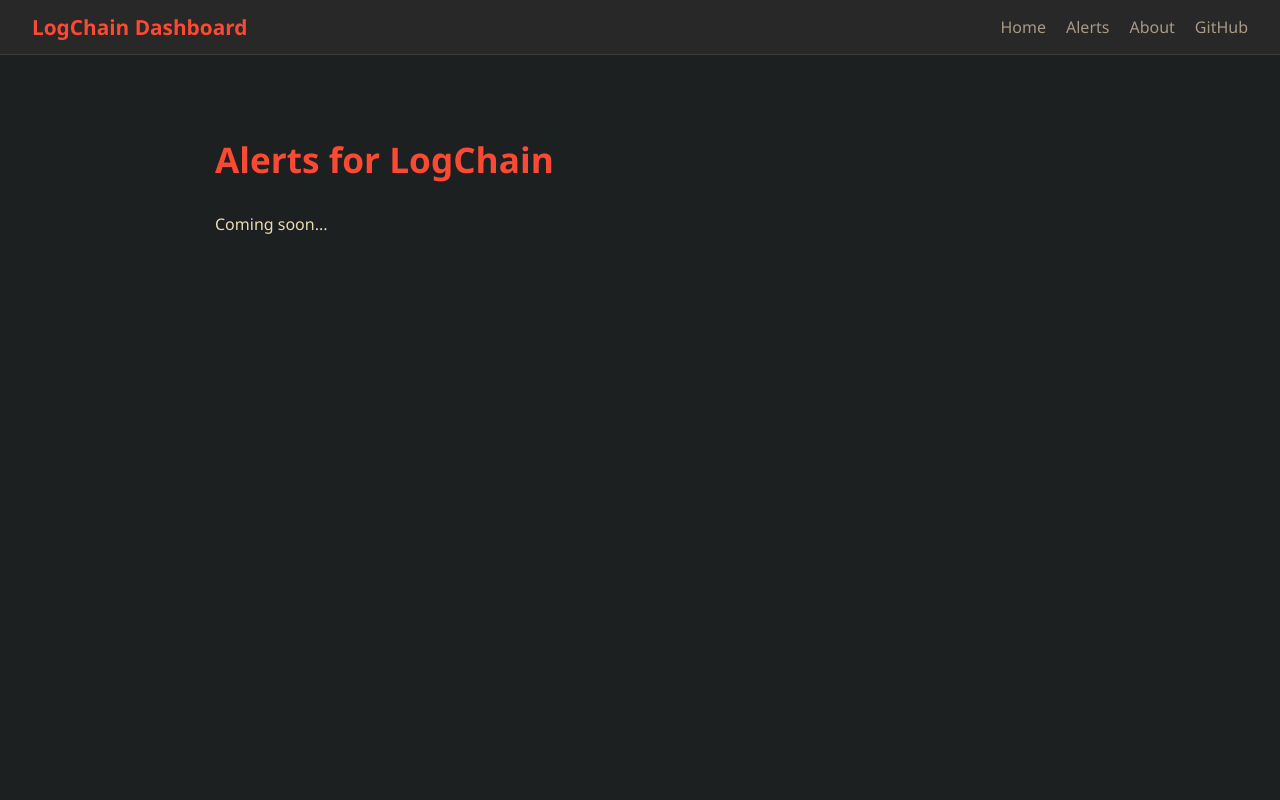
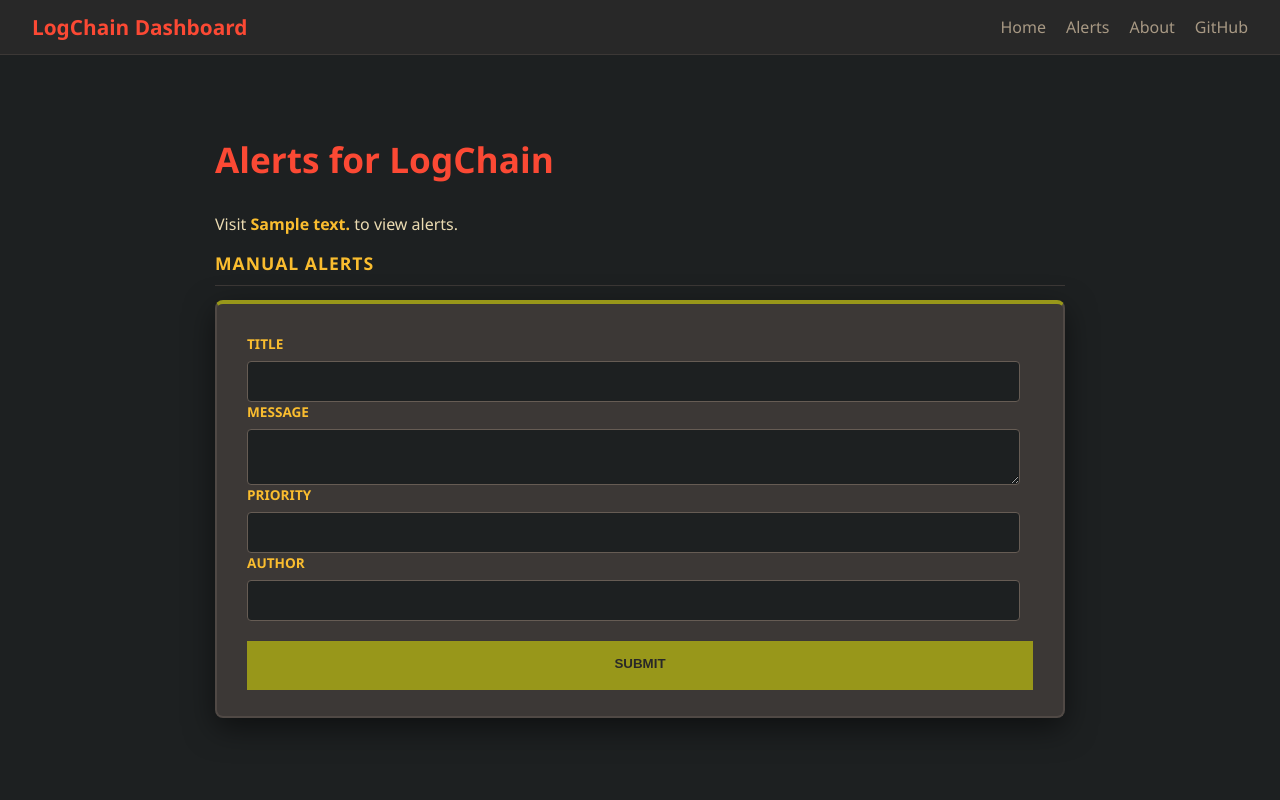
Before and after one commit to austindriggs/logchain, a Flask app: template src/templates/alert.html in a window 1280 px wide. Run offline with Flask 3, Linux system fonts and the light colour scheme; the template is opened without the code that fills it: values that come from a table or form of the project are taken from there, most other values are stand-ins (such as "Sample title", 1, 10 or a date in 2020); some libraries are stand-ins or nearby versions.

Commit message:
bad commit: so many changes

```diff
--- a/requirements.txt
+++ b/requirements.txt
@@ -1,6 +1,9 @@
 # Web Framework
 Flask==3.0.2
 PyYAML==6.0.1
+Flask-WTF>=1.2.1
+wtforms==3.0.1
+bootstrap-flask>=2.0.0
 
 # Docker Integration (to monitor logs)
 docker>=7.0.0
@@ -8,6 +11,7 @@ apscheduler>=3.10.4
 
 # Networking & Notifications
 requests==2.31.0
+python-dotenv==1.0.1
 
 # Cryptography (Standard library hashlib is usually enough,
 # but these are helpful for advanced anchoring)
--- a/src/alert.py
+++ b/src/alert.py
@@ -0,0 +1,64 @@
+import requests
+import os
+from dotenv import load_dotenv
+from flask_wtf import FlaskForm
+from wtforms import StringField, TextAreaField, IntegerField, SubmitField
+from wtforms.validators import DataRequired
+
+
+NTFY_URL, NTFY_TOPIC = None, None
+
+
+class ManualAlert(FlaskForm):
+    title = StringField('Title', validators=[DataRequired()])
+    message = TextAreaField('Message', validators=[DataRequired()])
+    priority = IntegerField('Priority', validators=[DataRequired()])
+    author = StringField('Author', validators=[DataRequired()])
+    submit = SubmitField('Submit')
+
+
+# get env variables
+def start_ntfy():
+    global NTFY_URL, NTFY_TOPIC
+
+    try:
+        load_dotenv()
+        NTFY_URL = os.getenv("NTFY_URL")
+        NTFY_TOPIC = os.getenv("NTFY_TOPIC")
+    except Exception as e:
+        print(f"Error starting ntfy: {e}")
+
+    if NTFY_URL is None or NTFY_TOPIC is None:
+        print("Error: NTFY_URL and NTFY_TOPIC must be set in environment variables.")
+        exit(1)
+
+    try:
+        print(f"Starting ntfy at: {NTFY_URL}/{NTFY_TOPIC}")
+        send_ntfy("LogChain Alert System Started",
+                    "The LogChain alert system has been initialized and is ready to send notifications.",
+                    priority=3)
+    except Exception as e:
+        print(f"Error connecting to ntfy: {e}")
+
+
+# verify ntfy url and topic
+def get_ntfy():
+    return f"{NTFY_URL}/{NTFY_TOPIC}"
+
+
+# basic function to send a notification through ntfy
+def send_ntfy(title, message, priority, tags=None, click=None, delay=None):
+    headers = {
+        "Title": title,
+        "Priority": str(priority),
+    }
+
+    if tags: headers["Tags"] = tags
+    if click: headers["Click"] = click
+    if delay: headers["Delay"] = delay
+
+    requests.post(
+        f"{NTFY_URL}/{NTFY_TOPIC}",
+        data=message.encode("utf-8"),
+        headers=headers
+    )
--- a/src/app.py
+++ b/src/app.py
@@ -1,27 +1,56 @@
 # https://flask.palletsprojects.com/en/stable/quickstart/
 
-from flask import Flask, render_template
-import log
+from flask import Flask, render_template, redirect, url_for
+from flask_wtf import FlaskForm, CSRFProtect
+from flask_bootstrap import Bootstrap5
+import secrets
+import log, alert
+
 
 app = Flask(__name__)
 
+
+foo = secrets.token_urlsafe(16)
+app.secret_key = foo
+csrf = CSRFProtect(app)
+bootstrap = Bootstrap5(app)
+
+
 @app.route('/about/')
-def about():
+def about_page():
     return render_template('about.html')
 
 
-@app.route('/alert/')
-def alert():
-    return render_template('alert.html')
+@app.route('/alert/', methods=['GET', 'POST'])
+def alert_page():
+    alert.start_ntfy()
+    #alert.send_ntfy("Accessing alerts page", "User accessed the alerts page.", 1)
+
+    manual_alert_form = alert.ManualAlert()
+    if manual_alert_form.validate_on_submit():
+        title = manual_alert_form.title.data
+        message = manual_alert_form.message.data
+        priority = manual_alert_form.priority.data
+        author = manual_alert_form.author.data
+
+        full_message = f"{message}\n\nAuthor: {author}"
+        alert.send_ntfy(title, full_message, priority)
+
+        return redirect(url_for('alert_page'))
+
+    return render_template('alert.html', ntfy_address=alert.get_ntfy(), manual_alert_form=manual_alert_form)
 
 
 @app.route('/')
-def index():
+def index_page():
     container_logs = log.get_logs()
     return render_template('index.html', logs=container_logs)
 
 
 if __name__ == '__main__':
+    # initialize background activities
+    #alert.start_ntfy()
+
     # 0.0.0.0 allows the app to be accessible from outside the container
     # Port 5000 is the default Flask port, but it can be changed if needed (especially in the docker-compose.yml)
     # debug=True enables auto-reloading and better error messages during development, NOT production
--- a/src/log.py
+++ b/src/log.py
@@ -10,7 +10,7 @@ captured_logs = {}
 
 # eventually this will get configured from the yaml file
 def remove_excluded_containers(containers):
-    containers = [c for c in containers if c.name != 'logchain_web']
+    containers = [c for c in containers if c.name != 'logchain']
     return containers
 
 
--- a/src/static/alert.css
+++ b/src/static/alert.css
@@ -1,3 +1,5 @@
+@import "theme.css";
+
 /* Force the body to use your variable and fill the screen */
 body {
     background-color: var(--bg-hard) !important;
@@ -43,10 +45,34 @@ body {
     padding: 0 20px;
 }
 
+/* Target all links inside the alert container */
+.alert-container a {
+    color: #fabd2f !important; /* Gruvbox Yellow */
+    font-weight: bold;
+    text-decoration: none; /* Removes the underline */
+    transition: color 0.2s ease;
+}
+
+/* Change color slightly when hovering */
+.alert-container a:hover {
+    color: #fe8019 !important; /* Gruvbox Orange on hover */
+    text-decoration: underline;
+}
+
 h1 {
     color: var(--gb-red);
     font-size: 2.2rem;
     margin-bottom: 30px;
+}
+
+h2 {
+    color: var(--gb-yellow);
+    font-size: 1.1rem;
+    text-transform: uppercase;
+    letter-spacing: 1px;
+    margin-top: 0;
+    border-bottom: 1px solid var(--bg-element);
+    padding-bottom: 10px;
 }
 
 /* The Card - using your --bg-soft variable */
@@ -68,3 +94,71 @@ h1 {
 strong {
     color: var(--gb-yellow);
 }
+
+
+/* --- BOOTSTRAP FORM OVERRIDES (HIGH CONTRAST) --- */
+
+/* The main form box - Added a border-top for a 'header' feel */
+.alert-container form {
+    background-color: #3c3836 !important; /* bg1 */
+    padding: 30px;
+    border-radius: 8px;
+    border: 2px solid #504945; /* Lighter border to define the shape */
+    border-top: 4px solid var(--gb-green);
+    width: 100%;
+    box-sizing: border-box;
+    box-shadow: 0 10px 30px rgba(0, 0, 0, 0.5); /* Shadow to lift it off the page */
+}
+
+/* Labels - Switched to Yellow to make them pop */
+.form-label {
+    color: #fabd2f !important; /* Yellow foreground */
+    font-weight: bold;
+    display: block;
+    margin-bottom: 8px;
+    text-transform: uppercase;
+    font-size: 0.85rem;
+}
+
+/* Input boxes - Deep black background with cream text */
+.form-control, .form-select {
+    width: 95% !important;
+    display: block !important;
+    background-color: #1d2021 !important; /* Ultra-dark background (bg0_h) */
+    border: 1px solid #665c54 !important; /* Gray border */
+    color: #fbf1c7 !important; /* Cream text */
+    padding: 12px !important;
+    border-radius: 4px !important;
+}
+
+/* Ensure placeholder text is visible but muted */
+.form-control::placeholder {
+    color: #928374;
+}
+
+/* Focus state - Brighter yellow glow when you click */
+.form-control:focus {
+    outline: none !important;
+    border-color: #fabd2f !important;
+    box-shadow: 0 0 10px rgba(250, 189, 47, 0.4) !important;
+    background-color: #282828 !important;
+}
+
+/* The Submit Button - High visibility Green */
+.btn-primary {
+    background-color: var(--gb-green) !important; /* Green */
+    border: none !important;
+    color: #282828 !important; /* Dark text on light background */
+    font-weight: 900 !important;
+    text-transform: uppercase !important;
+    width: 100% !important;
+    padding: 15px !important;
+    margin-top: 20px !important;
+    cursor: pointer;
+    box-shadow: 0 4px 0 var(--gb-green); /* '3D' button effect */
+}
+
+.btn-primary:active {
+    transform: translateY(2px);
+    box-shadow: 0 2px 0 var(--gb-green);
+}
--- a/src/static/theme.css
+++ b/src/static/theme.css
@@ -10,7 +10,7 @@
     --fg-muted: #a89984;
 
     --gb-red: #fb4934;
-    --gb-green: #b8bb26;
+    --gb-green: #98971a;
     --gb-yellow: #fabd2f;
     --gb-blue: #83a598;
     --gb-orange: #fe8019;
--- a/src/templates/alert.html
+++ b/src/templates/alert.html
@@ -1,3 +1,4 @@
+{% from 'bootstrap5/form.html' import render_form %}
 <!DOCTYPE html>
 <html lang="en">
 <head>
@@ -10,20 +11,22 @@
 <body class="gruvbox-dark">
     <nav class="navbar">
         <div class="nav-brand">
-            <a href="{{ url_for('index') }}">LogChain Dashboard</a>
+            <a href="{{ url_for('index_page') }}">LogChain Dashboard</a>
         </div>
         <ul class="nav-links">
-            <li><a href="{{ url_for('index') }}">Home</a></li>
-            <li><a href="{{ url_for('alert') }}">Alerts</a></li>
-            <li><a href="{{ url_for('about') }}">About</a></li>
+            <li><a href="{{ url_for('index_page') }}">Home</a></li>
+            <li><a href="{{ url_for('alert_page') }}">Alerts</a></li>
+            <li><a href="{{ url_for('about_page') }}">About</a></li>
             <li><a href="https://github.com/austindriggs/logchain/" target="_blank">GitHub</a></li>
         </ul>
     </nav>
 
     <div class="alert-container">
         <h1>Alerts for LogChain</h1>
+        <p>Visit   <a href="{{ ntfy_address }}" target="_blank">{{ ntfy_address }}</a>   to view alerts.</p>
 
-        <p>Coming soon...</p>
+        <h2>MANUAL ALERTS</h2>
+        {{ render_form(manual_alert_form, form_type="horizontal") }}
 
     </div>
 </body>
```
Also changed, not shown: docker-compose.yml (+27 -15 lines), logchain.yaml (deleted, +0 -68 lines), src/static/about.css (+12 -0 lines), src/templates/about.html (+14 -10 lines), src/templates/index.html (+6 -6 lines), README.md, cpe493/README.md, 4 other files.
